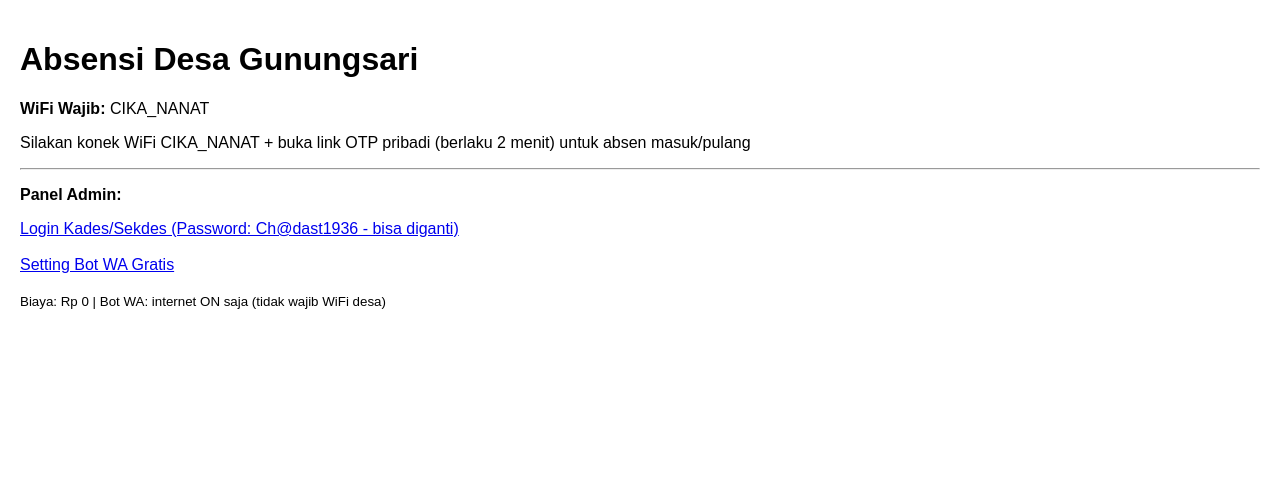
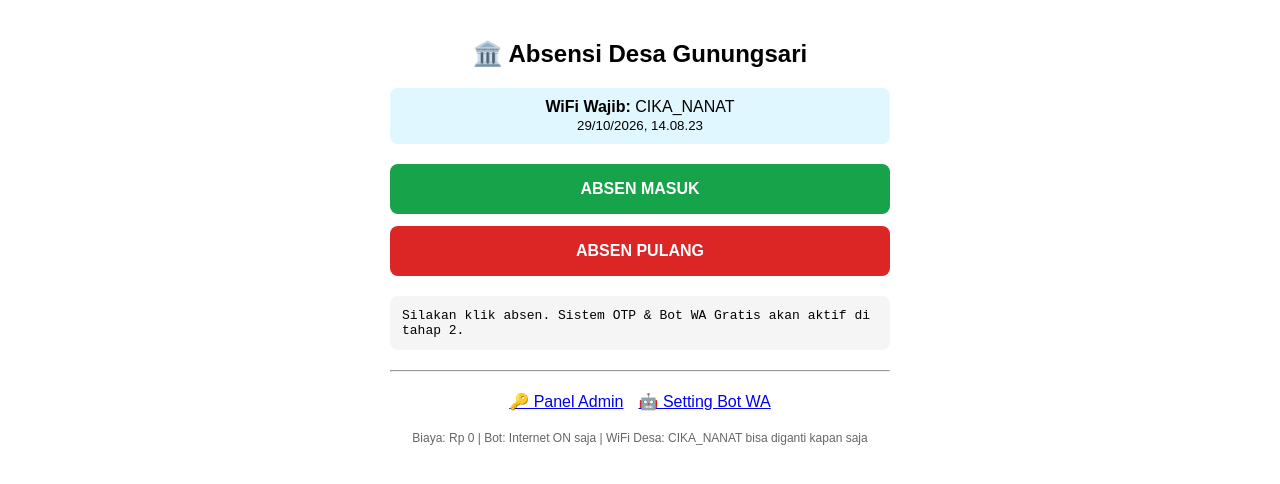
Before and after one commit to desagunungsari207/Absensi-Perangkat, a Next.js app: page / in a window 1280 px wide. Shown: the top 484 px of the page. Built offline with nearby package versions, Linux system fonts and the light colour scheme.

Commit message:
Update page.js

```diff
--- a/app/page.js
+++ b/app/page.js
@@ -1,16 +1,40 @@
+'use client';
+import { useState, useEffect } from 'react';
+
 export default function Home() {
+  const [status, setStatus] = useState('');
+  const [waktu, setWaktu] = useState('');
+
+  useEffect(() => {
+    const t = setInterval(()=> setWaktu(new Date().toLocaleString('id-ID')), 1000);
+    return ()=>clearInterval(t);
+  },[]);
+
+  const absen = (tipe) => {
+    setStatus(`Mencoba absen ${tipe}... Mengecek WiFi CIKA_NANAT...`);
+    setTimeout(()=>{
+      setStatus(`✅ Berhasil absen ${tipe}!\nJam: ${new Date().toLocaleString('id-ID')}\nWiFi: CIKA_NANAT Terhubung\n(Tahap 1 - OTP & Excel akan aktif setelah upgrade full)`);
+    }, 1500);
+  }
+
   return (
-    <div style={{padding:20, fontFamily:'sans-serif'}}>
-      <h1>Absensi Desa Gunungsari</h1>
-      <p><b>WiFi Wajib:</b> CIKA_NANAT</p>
-      <p>Silakan konek WiFi CIKA_NANAT + buka link OTP pribadi (berlaku 2 menit) untuk absen masuk/pulang</p>
-      <hr/>
-      <p><b>Panel Admin:</b></p>
-      <a href="/admin">Login Kades/Sekdes (Password: Ch@dast1936 - bisa diganti)</a>
-      <br/><br/>
-      <a href="/setting-bot">Setting Bot WA Gratis</a>
-      <br/><br/>
-      <small>Biaya: Rp 0 | Bot WA: internet ON saja (tidak wajib WiFi desa)</small>
+    <div style={{padding:20, maxWidth:500, margin:'0 auto', fontFamily:'sans-serif'}}>
+      <h2 style={{textAlign:'center'}}>🏛️ Absensi Desa Gunungsari</h2>
+      <p style={{textAlign:'center', background:'#e0f7ff', padding:10, borderRadius:8}}><b>WiFi Wajib:</b> CIKA_NANAT<br/><small>{waktu}</small></p>
+
+      <div style={{display:'grid', gap:12, marginTop:20}}>
+        <button onClick={()=>absen('MASUK')} style={{padding:16, background:'#16a34a', color:'white', border:0, borderRadius:8, fontSize:16, fontWeight:'bold'}}>ABSEN MASUK</button>
+        <button onClick={()=>absen('PULANG')} style={{padding:16, background:'#dc2626', color:'white', border:0, borderRadius:8, fontSize:16, fontWeight:'bold'}}>ABSEN PULANG</button>
+      </div>
+
+      <pre style={{marginTop:20, background:'#f5f5f5', padding:12, borderRadius:8, whiteSpace:'pre-wrap'}}>{status || 'Silakan klik absen. Sistem OTP & Bot WA Gratis akan aktif di tahap 2.'}</pre>
+
+      <hr style={{margin:'20px 0'}}/>
+      <div style={{textAlign:'center'}}>
+        <a href="/admin" style={{marginRight:15}}>🔑 Panel Admin</a>
+        <a href="/setting-bot">🤖 Setting Bot WA</a>
+      </div>
+      <p style={{textAlign:'center', fontSize:12, color:'#666', marginTop:20}}>Biaya: Rp 0 | Bot: Internet ON saja | WiFi Desa: CIKA_NANAT bisa diganti kapan saja</p>
     </div>
   );
 }
```
